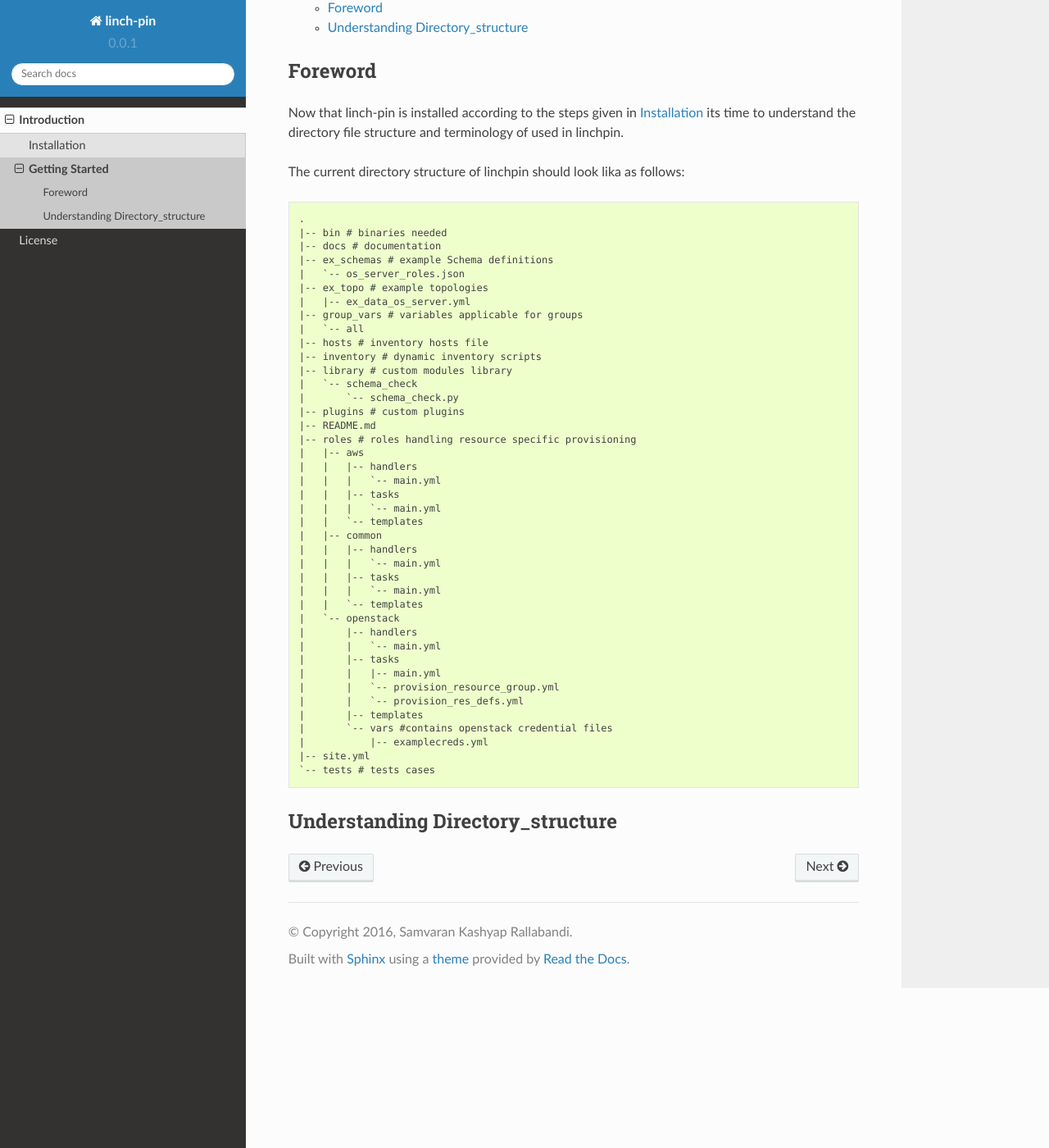
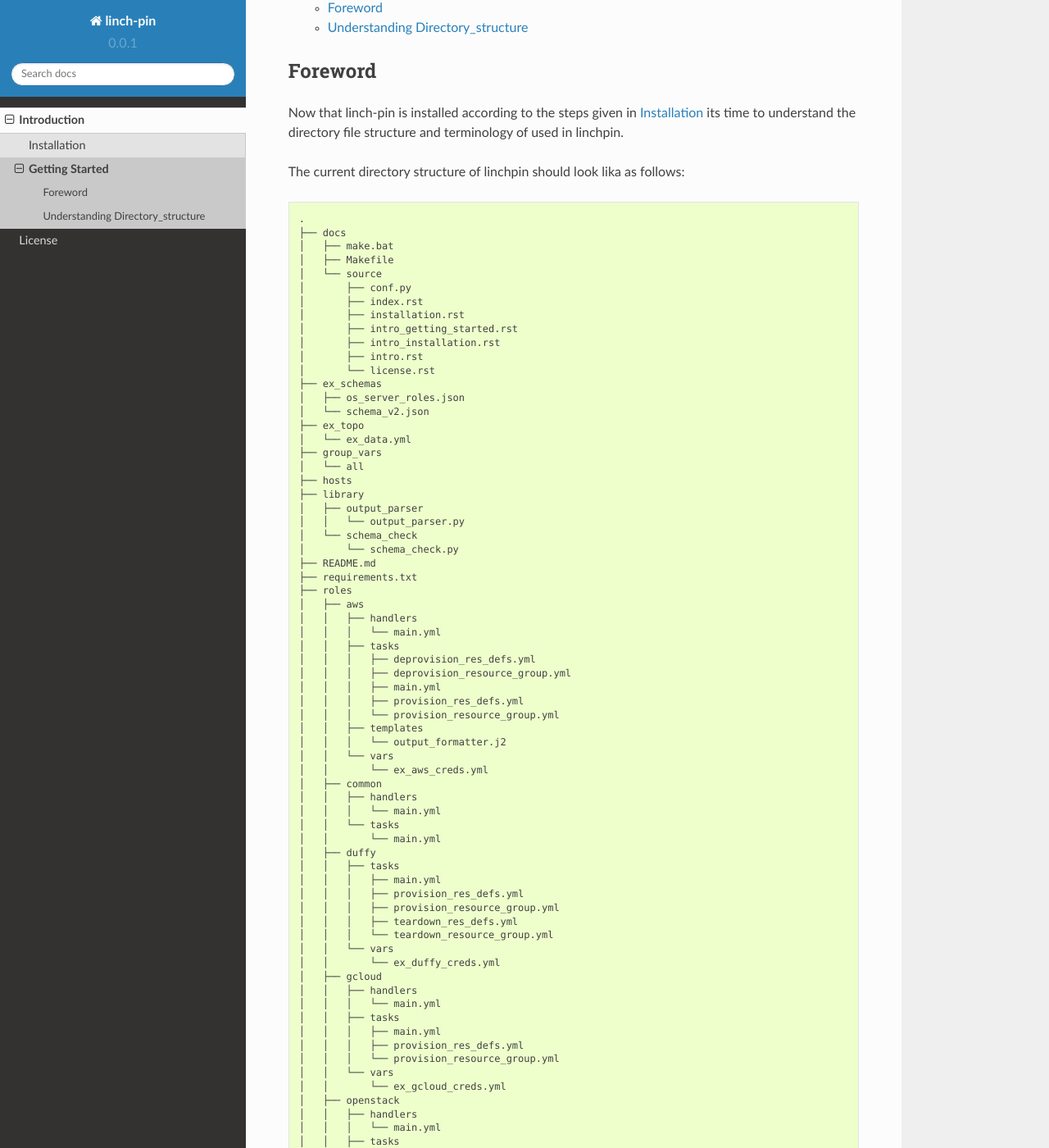
Before and after one commit to CentOS-PaaS-SIG/linchpin, a Sphinx documentation site: the page built from docs/source/intro_getting_started.rst, in a window 1280 px wide and 1400 px high, scrolled down 222 px. Shown: the whole window at 82% size. Built offline with Sphinx 7.4.7 and the Read the Docs theme 2.0.0, drawn with Linux system fonts in a browser that asks for light colours; some of the changed text lies outside the part shown.

Commit message:
updated directory structure in docs

```diff
--- a/docs/source/intro_getting_started.rst
+++ b/docs/source/intro_getting_started.rst
@@ -17,46 +17,87 @@
 The current directory structure of linchpin should look lika as follows::
 
     .
-    |-- bin # binaries needed
-    |-- docs # documentation
-    |-- ex_schemas # example Schema definitions
-    |   `-- os_server_roles.json
-    |-- ex_topo # example topologies
-    |   |-- ex_data_os_server.yml
-    |-- group_vars # variables applicable for groups
-    |   `-- all
-    |-- hosts # inventory hosts file
-    |-- inventory # dynamic inventory scripts
-    |-- library # custom modules library
-    |   `-- schema_check
-    |       `-- schema_check.py
-    |-- plugins # custom plugins
-    |-- README.md
-    |-- roles # roles handling resource specific provisioning
-    |   |-- aws
-    |   |   |-- handlers
-    |   |   |   `-- main.yml
-    |   |   |-- tasks
-    |   |   |   `-- main.yml
-    |   |   `-- templates
-    |   |-- common
-    |   |   |-- handlers
-    |   |   |   `-- main.yml
-    |   |   |-- tasks
-    |   |   |   `-- main.yml
-    |   |   `-- templates
-    |   `-- openstack
-    |       |-- handlers
-    |       |   `-- main.yml
-    |       |-- tasks
-    |       |   |-- main.yml
-    |       |   `-- provision_resource_group.yml
-    |       |   `-- provision_res_defs.yml
-    |       |-- templates
-    |       `-- vars #contains openstack credential files
-    |           |-- examplecreds.yml
-    |-- site.yml
-    `-- tests # tests cases
+    ├── docs
+    │   ├── make.bat
+    │   ├── Makefile
+    │   └── source
+    │       ├── conf.py
+    │       ├── index.rst
+    │       ├── installation.rst
+    │       ├── intro_getting_started.rst
+    │       ├── intro_installation.rst
+    │       ├── intro.rst
+    │       └── license.rst
+    ├── ex_schemas
+    │   ├── os_server_roles.json
+    │   └── schema_v2.json
+    ├── ex_topo
+    │   └── ex_data.yml
+    ├── group_vars
+    │   └── all
+    ├── hosts
+    ├── library
+    │   ├── output_parser
+    │   │   └── output_parser.py
+    │   └── schema_check
+    │       └── schema_check.py
+    ├── README.md
+    ├── requirements.txt
+    ├── roles
+    │   ├── aws
+    │   │   ├── handlers
+    │   │   │   └── main.yml
+    │   │   ├── tasks
+    │   │   │   ├── deprovision_res_defs.yml
+    │   │   │   ├── deprovision_resource_group.yml
+    │   │   │   ├── main.yml
+    │   │   │   ├── provision_res_defs.yml
+    │   │   │   └── provision_resource_group.yml
+    │   │   ├── templates
+    │   │   │   └── output_formatter.j2
+    │   │   └── vars
+    │   │       └── ex_aws_creds.yml
+    │   ├── common
+    │   │   ├── handlers
+    │   │   │   └── main.yml
+    │   │   └── tasks
+    │   │       └── main.yml
+    │   ├── duffy
+    │   │   ├── tasks
+    │   │   │   ├── main.yml
+    │   │   │   ├── provision_res_defs.yml
+    │   │   │   ├── provision_resource_group.yml
+    │   │   │   ├── teardown_res_defs.yml
+    │   │   │   └── teardown_resource_group.yml
+    │   │   └── vars
+    │   │       └── ex_duffy_creds.yml
+    │   ├── gcloud
+    │   │   ├── handlers
+    │   │   │   └── main.yml
+    │   │   ├── tasks
+    │   │   │   ├── main.yml
+    │   │   │   ├── provision_res_defs.yml
+    │   │   │   └── provision_resource_group.yml
+    │   │   └── vars
+    │   │       └── ex_gcloud_creds.yml
+    │   ├── openstack
+    │   │   ├── handlers
+    │   │   │   └── main.yml
+    │   │   ├── tasks
+    │   │   │   ├── main.yml
+    │   │   │   ├── provision_os_server.yml
+    │   │   │   ├── provision_res_defs.yml
+    │   │   │   └── provision_resource_group.yml
+    │   │   └── vars
+    │   │       └── ex_os_creds.yml
+    │   └── output_writer
+    │       ├── handlers
+    │       │   └── main.yml
+    │       ├── tasks
+    │       │   └── main.yml
+    │       └── templates
+    │           └── output_formatter.j2
+    └── site.yml
 
 .. _understanding_directory_structure:
 
```
Also changed, not shown: 2 other files.
